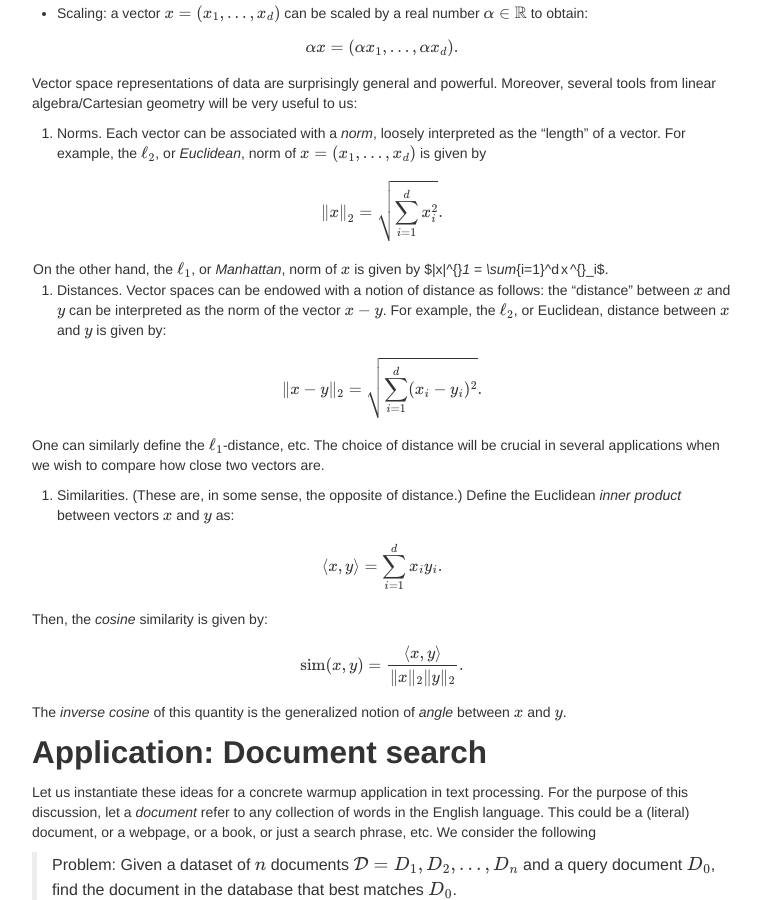
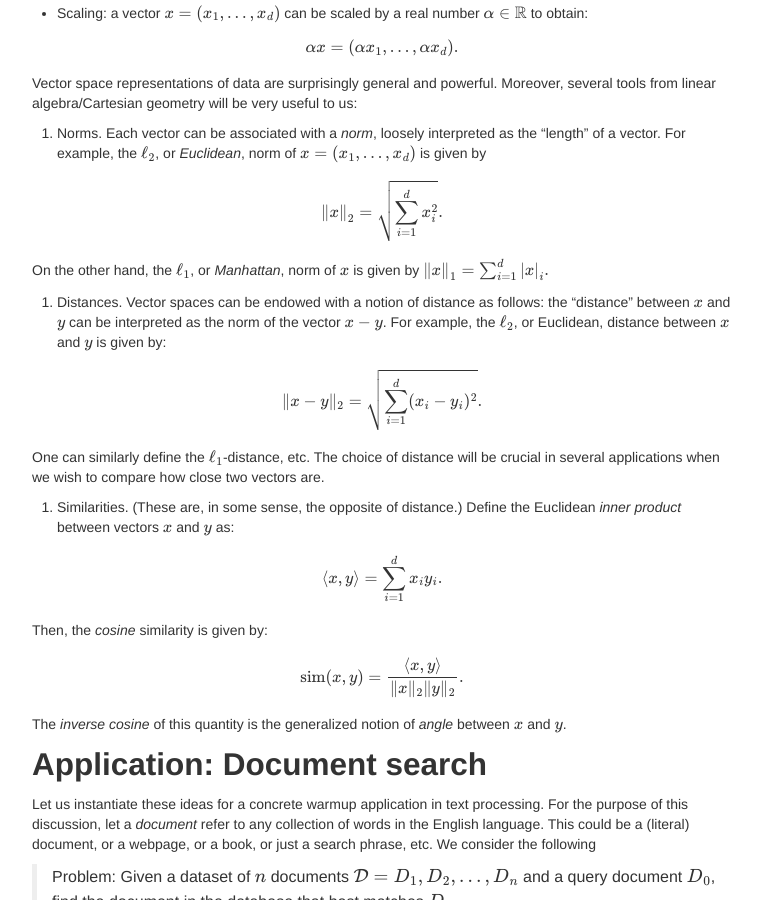
Before and after one commit to chinmayhegde/introml-notes-sp2020, a Jekyll site: the page built from pages/lecture1_notes.md, in a window 1280 px wide and 900 px high, scrolled down 750 px. Shown: the whole window, without its empty margins (258-1019 px from the left). Built offline with Jekyll 4.4.1, drawn with Linux system fonts in a browser that asks for light colours; our own code applies the rules of GitHub Pages for plain Markdown files; formulas are drawn with MathJax 3; a script that is not in the unit is left out.

```diff
--- a/pages/lecture1_notes.md
+++ b/pages/lecture1_notes.md
@@ -41,7 +41,8 @@ Vector space representations of data are surprisingly general and powerful. More
 
   $$ \|x\|^{}_2 = \sqrt{\sum_{i=1}^d x_i^2} .$$
 
-  On the other hand, the $\ell_1$, or *Manhattan*, norm of $x$ is given by  $\|x\|^{}_1 = \sum_{i=1}^d |x|^{}_i$.
+  On the other hand, the $\ell_1$, or *Manhattan*, norm of $x$ is given by
+  $$ \|x\|^{}_1 = \sum_{i=1}^d |x|^{}_i .$$
 
   2. Distances. Vector spaces can be endowed with a notion of distance as follows: the "distance" between $x$ and $y$ can be interpreted as the norm of the vector $x-y$. For example, the $\ell_2$, or Euclidean, distance between $x$ and $y$ is given by:
 
```
